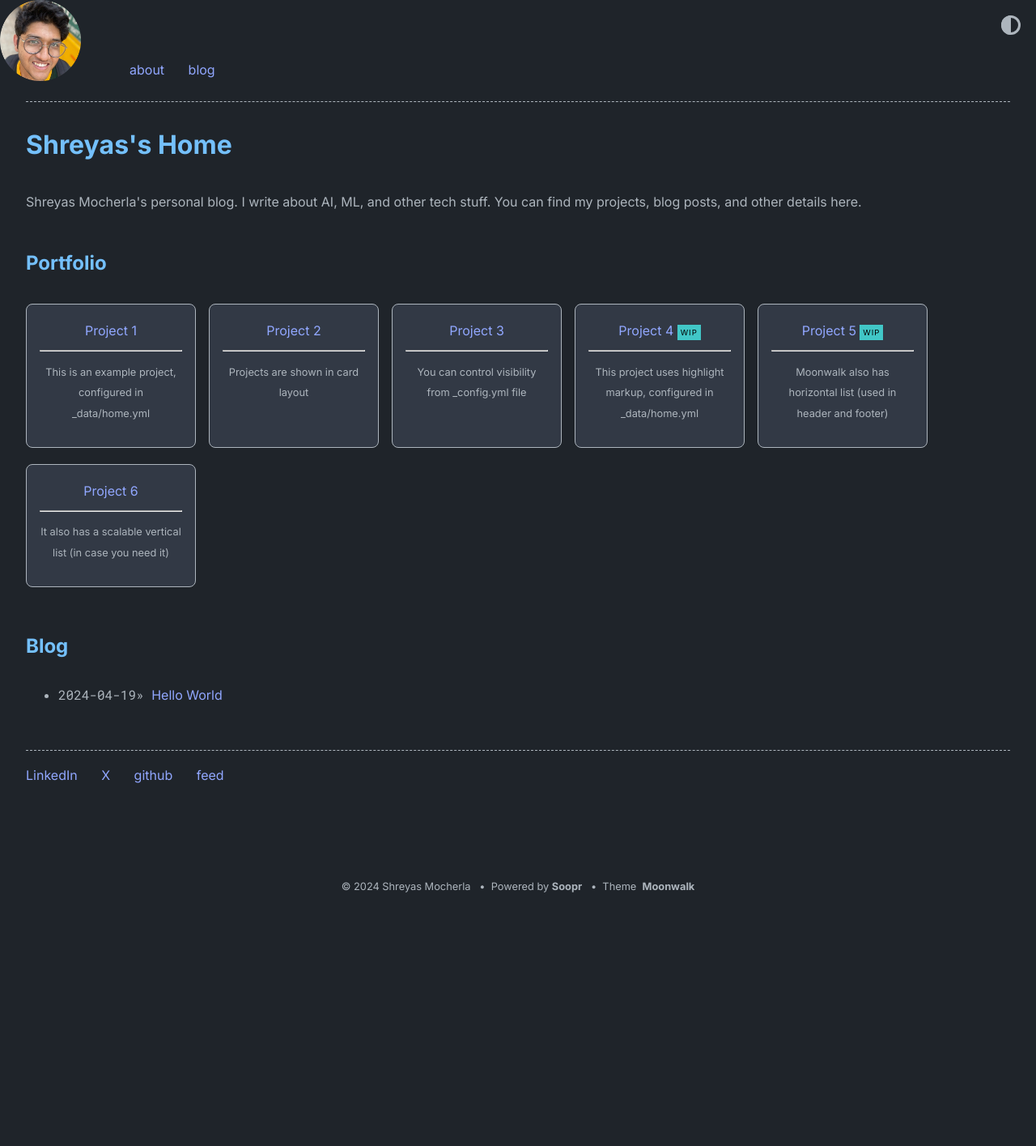
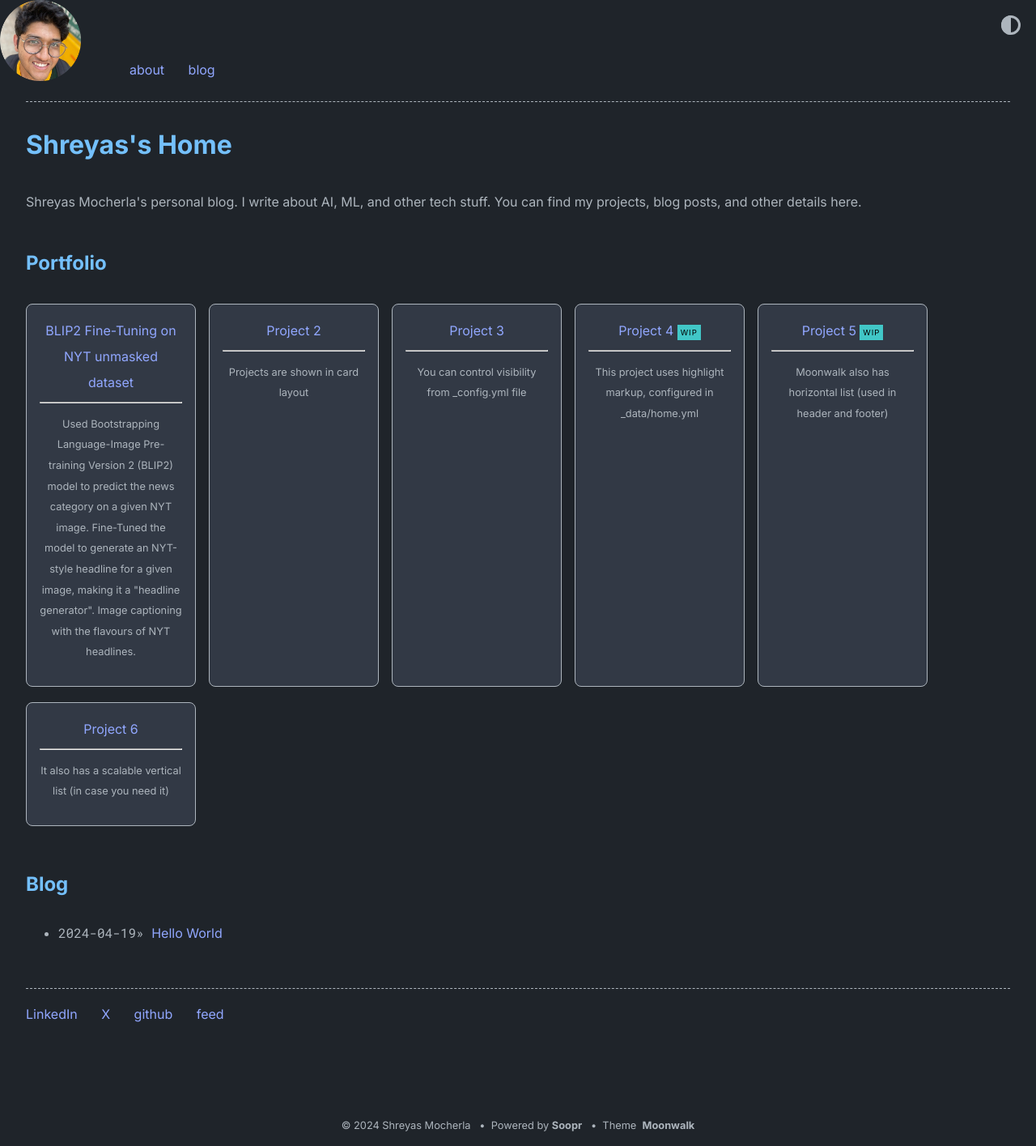
Before and after one commit to AIWithShrey/AIWithShrey.github.io, a Jekyll site: the page built from index.md, in a window 1280 px wide. Shown: the whole page at 81% size. Built offline with Jekyll 4.4.1, drawn with Linux system fonts in a browser that asks for light colours; before the commit the page ends 1121 px from its top, so only the background shows below that.

```diff
--- a/_data/home.yml
+++ b/_data/home.yml
@@ -6,9 +6,12 @@
     url: blog
 
 project_entries:
-  - title: Project 1
-    url: overview-post
-    desc: This is an example project, configured in _data/home.yml
+  - title: BLIP2 Fine-Tuning on NYT unmasked dataset
+    url: https://github.com/AIWithShrey/BLIP2-NYT
+    desc:
+      Used Bootstrapping Language-Image Pre-training Version 2 (BLIP2) model to predict the news category on a given NYT image.
+      Fine-Tuned the model to generate an NYT-style headline for a given image, making it a "headline generator".
+      Image captioning with the flavours of NYT headlines.
 
   - title: Project 2
     url: overview-post
```
